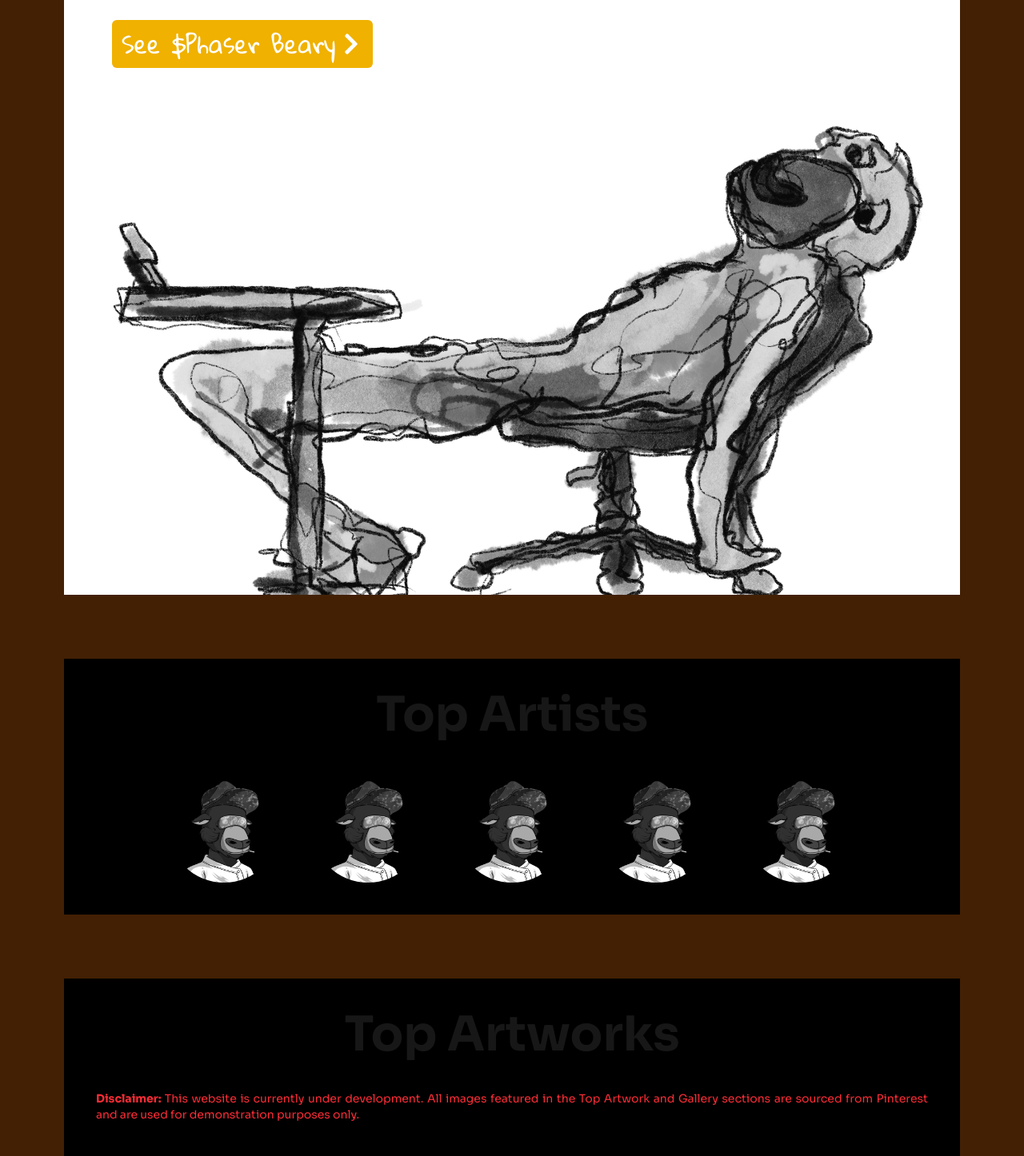
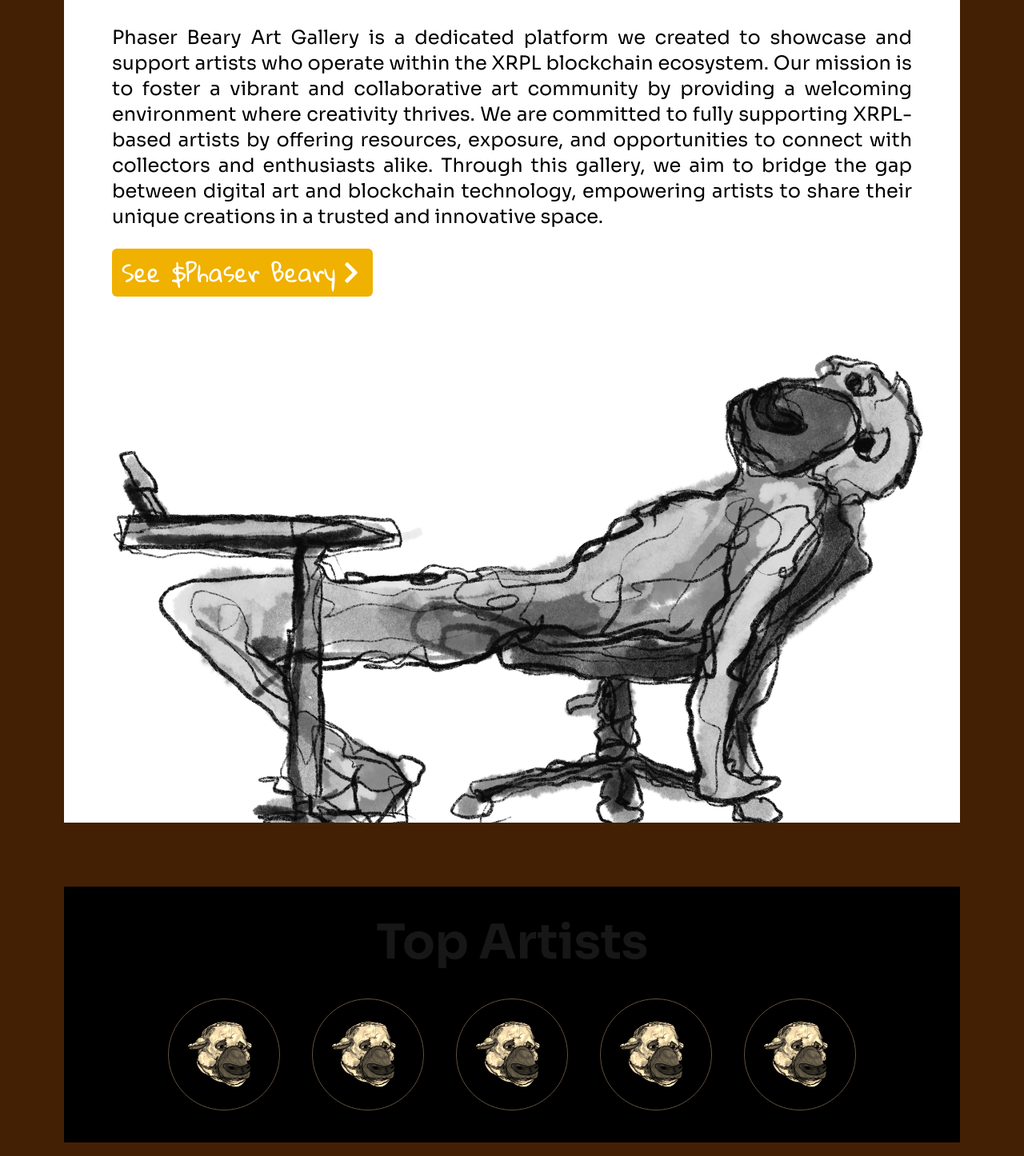
Before and after one commit to bagasadityap/art-gallery, a Next.js app: page / in a window 1280 px wide. Shown: the part 947-2393 px from the top of the page at 80% size. Built offline with nearby package versions, Linux system fonts and the light colour scheme; a web font is replaced by a local one.

Commit message:
fix: main & detail

```diff
--- a/src/app/gallery/art-detail/page.tsx
+++ b/src/app/gallery/art-detail/page.tsx
@@ -53,8 +53,8 @@ export default function Detail() {
                 </div>
             </div>
             <div className="mb-5">
-                <div className="flex flex-col md:flex-row justify-center md:justify-start items-center gap-5 md:gap-10 px-0 md:px-30 mt-10">
-                    <h1 className="font-bodoni w-full text-center text-xl md:text:2xl lg:text-3xl font-bold ">Artist</h1>
+                <h1 className="font-bodoni w-full text-center text-xl md:text:2xl lg:text-3xl font-bold mt-10 mb-10">Artist</h1>
+                <div className="flex flex-col md:flex-row justify-center md:justify-start items-center gap-5 md:gap-10 px-0 md:px-30">
                     <div className="min-w-30 w-30 max-w-40">
                         <img src="/assets/beary/1.webp" alt="" className="object-cover rounded-full shadow-lg"/>
                     </div>
--- a/src/app/page.tsx
+++ b/src/app/page.tsx
@@ -51,7 +51,7 @@ export default function Home() {
             <Image
               width={100}
               height={100}
-              src="/assets/beary/main.PNG" alt=""
+              src="/assets/beary/main.webp" alt=""
               className="h-full w-auto object-cover"
             />
           </RevealOnScroll>
@@ -87,7 +87,7 @@ export default function Home() {
             <Image
               width={100}
               height={100}
-              src="/assets/beary/bg-about.PNG"
+              src="/assets/beary/bg-about.webp"
               alt=""
               className="w-full h-auto object-cover" />
           </RevealOnScroll>
@@ -127,21 +127,23 @@ export default function Home() {
       <RevealOnScroll>
         <div className="flex flex-col items-center justify-center gap-5 md:gap-10 py-10">
           <h1 className="text-2xl md:text-4xl lg:text-6xl font-bold">Top Artists</h1>
-          <div className="flex flex-row items-center justify-center gap-2 md:gap-10 grayscale">
+          <div className="flex flex-row items-center justify-center gap-2 md:gap-10"
+            style={{filter: "sepia(90%)"}}
+          >
             <RevealOnScroll direction="up" delay={150}>
-              <img src="/assets/beary/1.webp" className="w-12 h-12 md:w-25 md:h-25 lg:w-35 lg:h-35 rounded-full" alt="" />
+              <img src="/assets/beary/1.PNG" className="w-12 h-12 md:w-25 md:h-25 lg:w-35 lg:h-35 rounded-full border border-1 border-yellow-900" alt="" />
+            </RevealOnScroll>
+            <RevealOnScroll direction="up" delay={100}>
+              <img src="/assets/beary/1.PNG" className="w-12 h-12 md:w-25 md:h-25 lg:w-35 lg:h-35 rounded-full border border-1 border-yellow-900" alt="" />
+            </RevealOnScroll>
+            <RevealOnScroll direction="up" delay={50}>
+              <img src="/assets/beary/1.PNG" className="w-12 h-12 md:w-25 md:h-25 lg:w-35 lg:h-35 rounded-full border border-1 border-yellow-900" alt="" />
+            </RevealOnScroll>
+            <RevealOnScroll direction="up" delay={100}>
+              <img src="/assets/beary/1.PNG" className="w-12 h-12 md:w-25 md:h-25 lg:w-35 lg:h-35 rounded-full border border-1 border-yellow-900" alt="" />
             </RevealOnScroll>
             <RevealOnScroll direction="up" delay={150}>
-              <img src="/assets/beary/1.webp" className="w-12 h-12 md:w-25 md:h-25 lg:w-35 lg:h-35 rounded-full" alt="" />
-            </RevealOnScroll>
-            <RevealOnScroll direction="up" delay={150}>
-              <img src="/assets/beary/1.webp" className="w-12 h-12 md:w-25 md:h-25 lg:w-35 lg:h-35 rounded-full" alt="" />
-            </RevealOnScroll>
-            <RevealOnScroll direction="up" delay={150}>
-              <img src="/assets/beary/1.webp" className="w-12 h-12 md:w-25 md:h-25 lg:w-35 lg:h-35 rounded-full" alt="" />
-            </RevealOnScroll>
-            <RevealOnScroll direction="up" delay={150}>
-              <img src="/assets/beary/1.webp" className="w-12 h-12 md:w-25 md:h-25 lg:w-35 lg:h-35 rounded-full" alt="" />
+              <img src="/assets/beary/1.PNG" className="w-12 h-12 md:w-25 md:h-25 lg:w-35 lg:h-35 rounded-full border border-1 border-yellow-900" alt="" />
             </RevealOnScroll>
           </div>
         </div>
@@ -164,7 +166,7 @@ export default function Home() {
                         alt={`phaser-beary-meme-${index}`}
                         className="w-full h-auto object-contain"
                         loading="eager"
-                        onClick={() => router.push(`/art-gallery/detail/`)}
+                        onClick={() => router.push(`/gallery/art-detail`)}
                     />
                   </RevealOnScroll>
               </div>
```
Also changed, not shown: public/assets/beary/bg-about.webp (added), public/assets/beary/main.webp (added).
